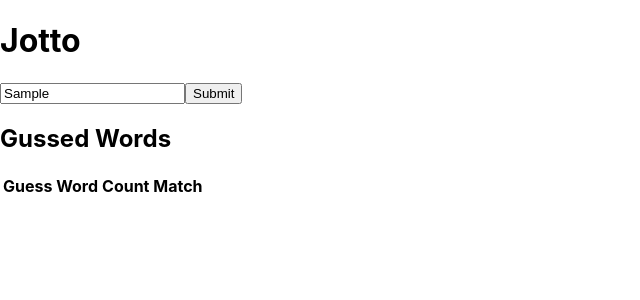
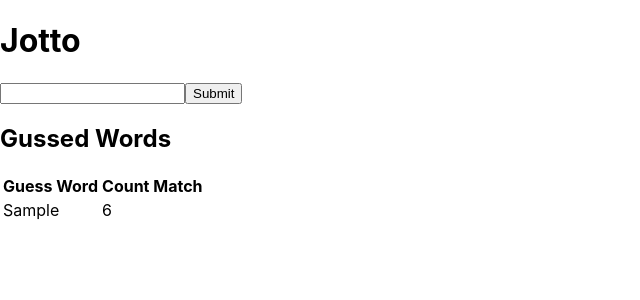
Before and after one commit to pixel-lab/todo-testing-with-enzyme-jest, a React (Create React App) app: page / in a window 1280 px wide. Both pictures are taken after typing "Sample" into the empty fields and a click on the button "Submit". Shown: the top 300 px of the page, without its empty margins (0-640 px from the left). Built offline with nearby package versions, Linux system fonts and the light colour scheme.

Commit message:
final testing

```diff
--- a/src/App.js
+++ b/src/App.js
@@ -19,7 +19,7 @@ export class UnconnectedApp extends Component {
       <h1>Jotto</h1>
       <Message success={this.props.success}  />
       <Input/>
-      <GuessWord guessword={this.props.GussedWords}/>
+      <GuessWord GussedWords={this.props.GussedWords}/>
     </div>
   )}
 }
--- a/src/guessword.js
+++ b/src/guessword.js
@@ -2,11 +2,14 @@ import React from 'react'
 
 const GuessWord = (props)=>{
     //console.log(props);
-    if(!props.guessword){
+    if(!props.GussedWords){
         return <div data-test="guess-title">Guess the word</div>
     }
     else {
-        const retrunHTml =  props.guessword.map((i,j) => <tr data-test="result-count" key={j}><td>{i.guessWord}</td><td>{i.letterCount}</td></tr>);
+        const retrunHTml =  props.GussedWords.map((i,j) =>
+        {
+            return <tr data-test="result-count" key={j}><td>{i.gussedWord}</td><td>{i.letterMatchingCount}</td></tr>
+        })
 
         return (
             <div>
--- a/src/input.js
+++ b/src/input.js
@@ -1,14 +1,25 @@
 import React, { Component } from 'react';
 import {connect} from 'react-redux';
-import {getSecretWord} from './actions/'
+import {GussedWord} from './actions/'
 
-class Input extends Component{
+export class UnconnectedInput extends Component{
+    constructor(){
+        super();
+        this.inputBox = React.createRef();
+    }
+    submitCall =(evt) => {
+        evt.preventDefault();
+        const value = this.inputBox.current.value;
+        if(value && value.length > 0)
+        this.props.GussedWord(value);
+        this.inputBox.current.value = ''
+    }
     render(){
         if(!this.props.success){
         return (
             <div className="container" data-test="input-container">
-                <input type="text" data-test="input-text-box"/>
-                <button  data-test="submit-button">Submit</button>
+                <input type="text" data-test="input-text-box" ref={this.inputBox}/>
+                <button  data-test="submit-button" onClick={this.submitCall}>Submit</button>
             </div>
         )
         }
@@ -22,4 +33,4 @@ const mapStateToProps = ({success}) => {
         success
     }
 }
-export default connect(mapStateToProps,{getSecretWord})(Input)
+export default connect(mapStateToProps,{GussedWord})(UnconnectedInput)
```
Also changed, not shown: src/actions/index.js (+0 -8 lines), 2 other files (tests, documents, lock files or other folders).
